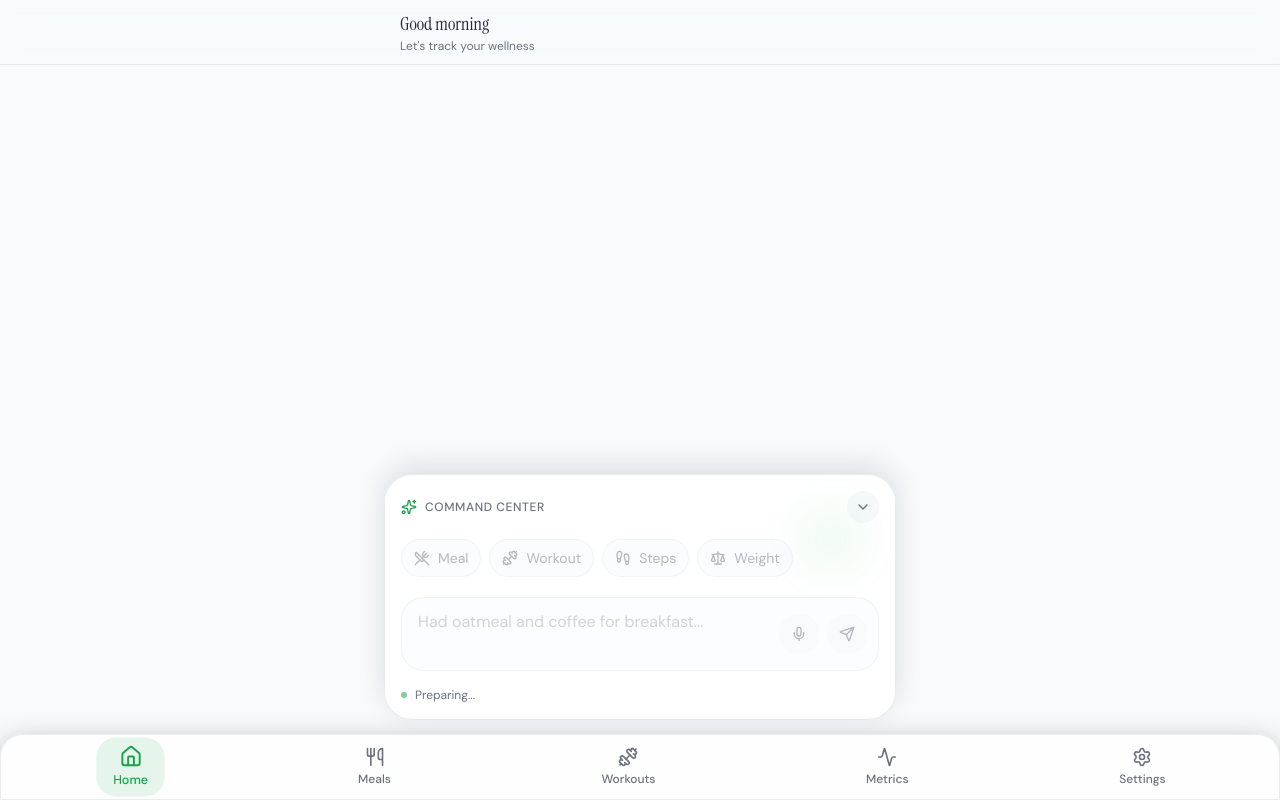
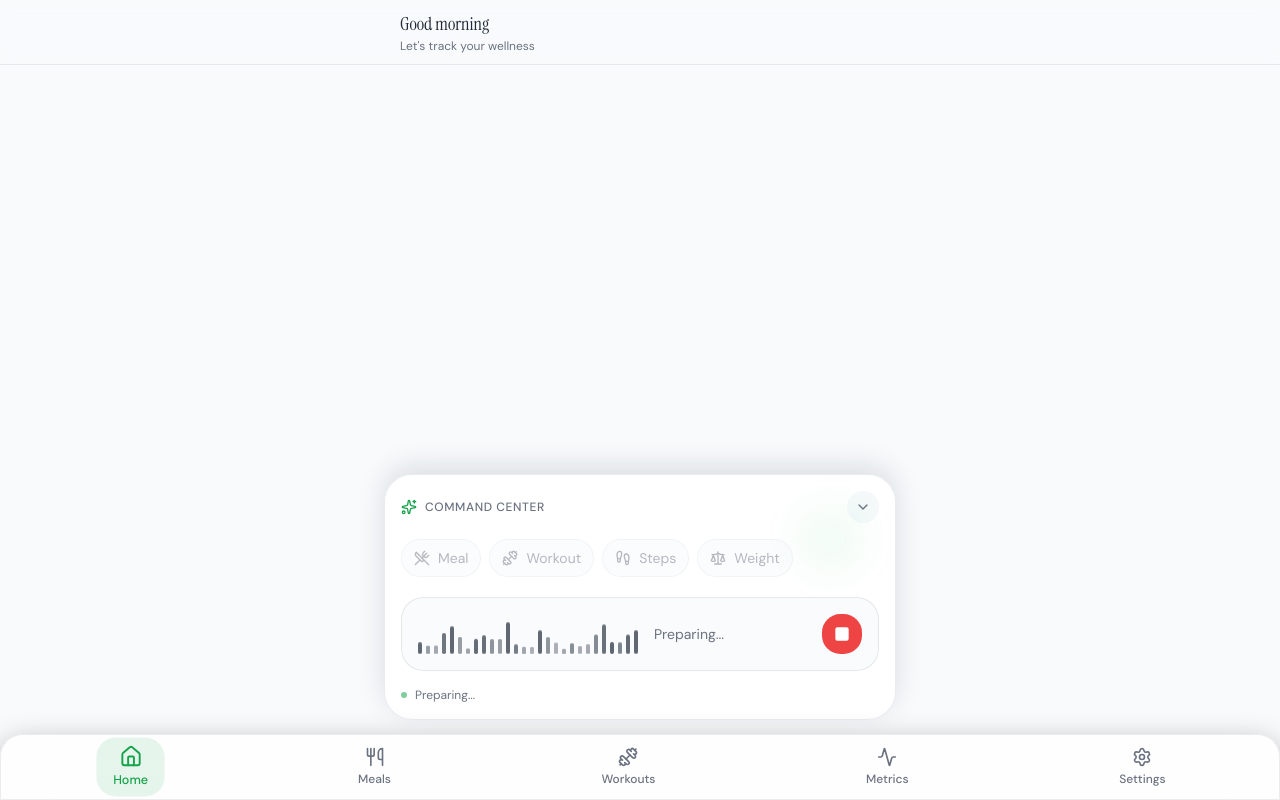
Before and after one commit to samarthum/voicefit, a Next.js app: page /dashboard in a window 1280 px wide. Both pictures are taken after a click on the button 863 px from the left and 687 px from the top of the page. Built offline with nearby package versions, Linux system fonts and the light colour scheme; no server answers.

Commit message:
Update voice recording waveform UI

```diff
--- a/app/globals.css
+++ b/app/globals.css
@@ -268,6 +268,17 @@
   }
 }
 
+@keyframes voice-wave {
+  0%, 100% {
+    transform: scaleY(0.35);
+    opacity: 0.5;
+  }
+  50% {
+    transform: scaleY(1);
+    opacity: 1;
+  }
+}
+
 @keyframes shimmer {
   0% {
     background-position: -200% 0;
@@ -296,6 +307,11 @@
 
 .animate-pulse-ring {
   animation: pulse-ring 1.5s ease-out infinite;
+}
+
+.voice-wave-bar {
+  transform-origin: bottom;
+  animation: voice-wave var(--voice-wave-duration, 1.2s) ease-in-out infinite;
 }
 
 /* Staggered children animation */
--- a/components/conversation-input.tsx
+++ b/components/conversation-input.tsx
@@ -550,6 +550,16 @@ export function ConversationInput({
     return null;
   }, [duration, isPreparing, isRecording, state]);
 
+  const waveformBars = useMemo(
+    () =>
+      Array.from({ length: 28 }, (_, index) => ({
+        height: 12 + (index % 6) * 4,
+        delay: index * 0.08,
+        duration: 1.1 + (index % 5) * 0.15,
+      })),
+    []
+  );
+
   const handleKeyDown = (event: React.KeyboardEvent<HTMLTextAreaElement>) => {
     if (event.key === "Enter" && !event.shiftKey) {
       event.preventDefault();
@@ -563,6 +573,9 @@ export function ConversationInput({
 
   const isBusy = state !== "idle" || isPreparing || isRecording;
   const isAnalyzing = state === "interpreting";
+  const showRecordingWaveform = isRecording || isPreparing;
+  const showTranscribing = state === "transcribing";
+  const showWaveformPanel = showRecordingWaveform || showTranscribing;
 
   const handleMicClick = () => {
     if (isRecording) {
@@ -730,6 +743,44 @@ export function ConversationInput({
 
                   {/* Input Area */}
                   <div className="relative flex items-center">
+                    {showWaveformPanel ? (
+                      <div className="flex w-full items-center justify-between rounded-2xl border border-border/70 bg-background/80 px-4 py-4 dark:border-white/[0.08] dark:bg-white/[0.04]">
+                        <div className="flex flex-1 items-center gap-4">
+                          <div className="flex h-10 items-end gap-1">
+                            {waveformBars.map((bar, index) => (
+                              <span
+                                key={`wave-${index}`}
+                                className="voice-wave-bar w-1 rounded-full bg-foreground/70 dark:bg-white/70"
+                                style={
+                                  {
+                                    height: `${bar.height}px`,
+                                    animationDelay: `${bar.delay}s`,
+                                    "--voice-wave-duration": `${bar.duration}s`,
+                                  } as React.CSSProperties
+                                }
+                              />
+                            ))}
+                          </div>
+                          <div className="text-sm text-muted-foreground">
+                            {showTranscribing ? "Transcribing..." : statusText ?? "Recording..."}
+                          </div>
+                        </div>
+                        {showRecordingWaveform ? (
+                          <button
+                            onClick={handleMicClick}
+                            className="ml-4 flex h-10 w-10 items-center justify-center rounded-xl bg-destructive text-white transition-all duration-200 hover:scale-105"
+                          >
+                            <Square className="w-4 h-4 fill-current" />
+                          </button>
+                        ) : (
+                          <div className="ml-4 flex items-center gap-2 text-xs text-muted-foreground">
+                            <span className="inline-block h-2 w-2 rounded-full bg-primary animate-pulse" />
+                            <span>Working...</span>
+                          </div>
+                        )}
+                      </div>
+                    ) : (
+                      <>
                         <textarea
                           ref={textareaRef}
                           value={inputValue}
@@ -794,6 +845,8 @@ export function ConversationInput({
                             <Send className="w-4 h-4" />
                           </button>
                         </div>
+                      </>
+                    )}
                   </div>
 
                   {/* Status Text */}
```
Lines whose indentation alone changed are shown as unchanged.
